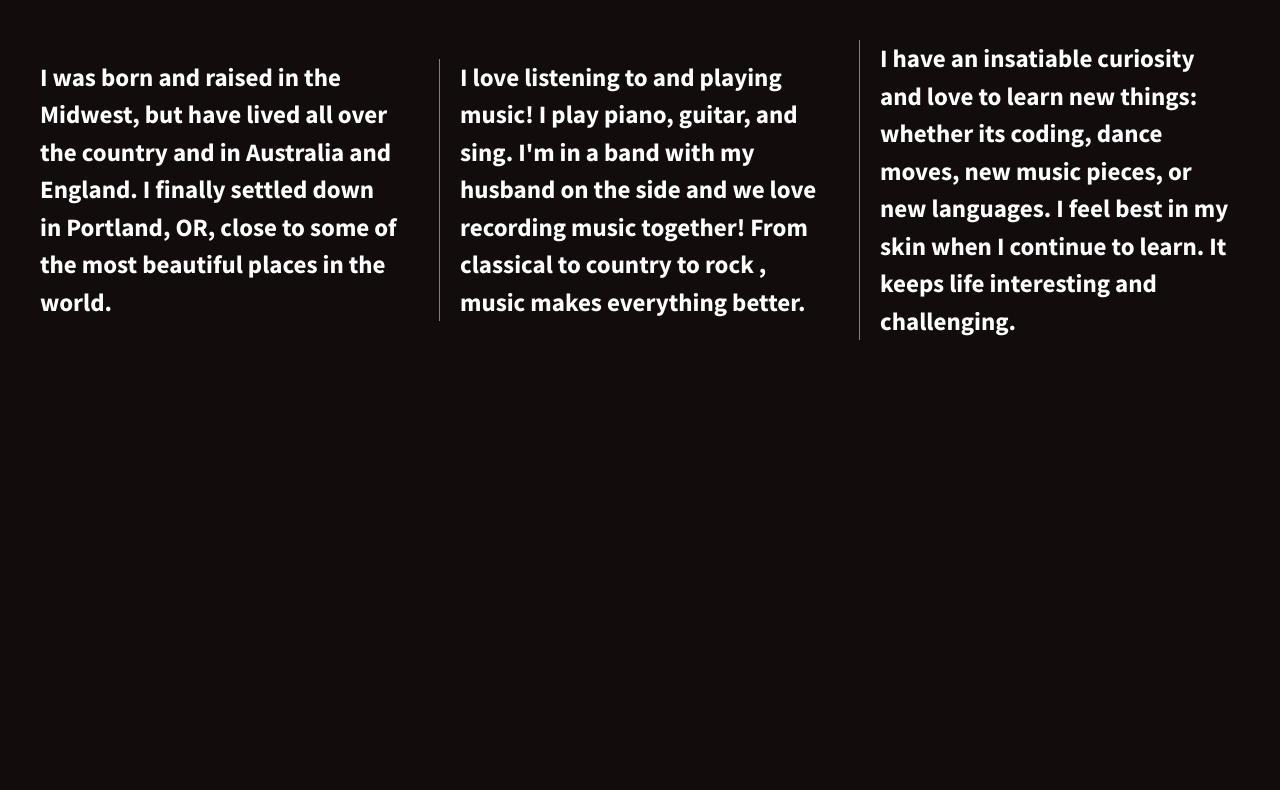
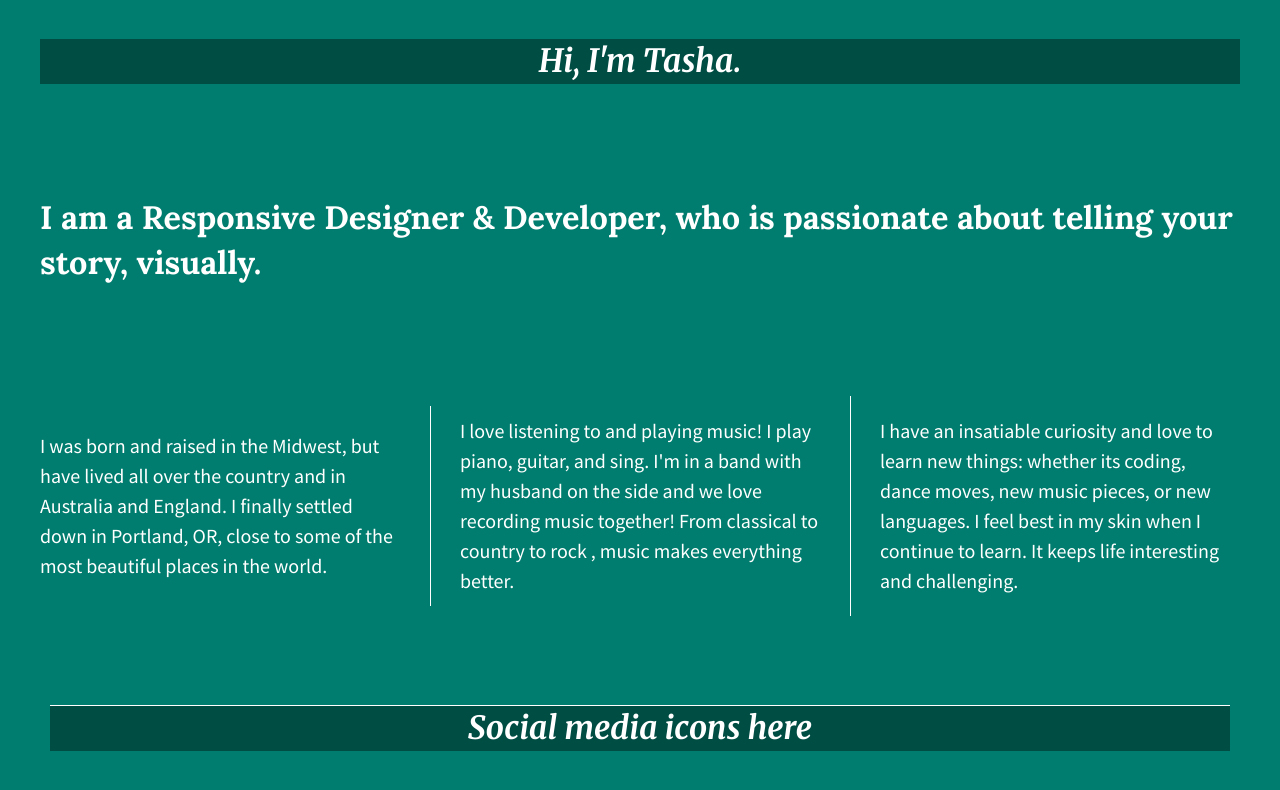
Before and after one commit to tashadanner/grid-flexbox, a plain HTML site: page index.html in a window 1280 px wide. Drawn offline with nearby package versions, Linux system fonts and the light colour scheme.

Commit message:
Added header and footer, customized colors and fonts.

```diff
--- a/css/main.css
+++ b/css/main.css
@@ -97,44 +97,87 @@ textarea {
 
 
 html {
-  background-color: #120D0C;
+  background-color: #007D6E;
   height: 100%;
   width: 100%;
 }
 
 body {
   font-family: 'Source Sans Pro', sans-serif;
-  padding: 2em;
-  font-weight: 700;
-  font-size: 1.25em;
+  padding: 0em 2em;
+  display: flex;
+  justify-content: center;
   color: #fff;
   height: 100%;
 }
 
-.wrapper {
-  /*add display:flex and set justify-content to space-between*/
-  align-items: center;
-  display: flex;
-  justify-content: space-between;
-  flex-flow: row wrap;
+header, footer {
+    background-color: #004d44;
+    font-size: 2em;
+    font-family: 'Merriweather', serif;
+    width: 100%;
 }
 
-.div-1, .div-2, .div-3 {
-  /*give the divs a width of 30%, add display:flex, set justify-content and align-items to center*/
+main {
+    background-color: #007D6E;
+    height: auto;
+    width: 100%;
+    font-size: 1.5em;
+	font-family: 'Lora', serif;
+  }
+
+header,
+footer,
+main {
+  display: flex;
+  justify-content: center;
+  align-items: flex-start;
+
+}
+
+.flex-container {
+    display: flex;
+    justify-content: center;
+    align-items: center;
+    flex-flow: row wrap;
+    justify-content: space-between;
+    max-width: 1200px;
+  }
+
+.flex-items {
+  color: #fff;
+  line-height: 1.5em;
+  font-size: 1.25em;
+  width: 30%;
+  min-height: 200px;
+  display: flex;
+  justify-content: center;
+  align-items: center;
+  background-color: #007D6E;
+}
+
+main p {
+    font-size: 1.35em;
+  }
+
+#div-1, #div-2, #div-3 {
+  display: flex;
+  justify-content: center;
+  align-items: center;
   color: #fff;
   line-height: 1.5em;
   font-size: 1.25em;
   height: auto;
-  display: flex;
-  width: 30%;
-  justify-content: center;
-  align-items: center;
 }
 
-.div-2, .div-3 {
-    border-left: .5px grey solid;
-    padding-left: 20px;
-}
+footer {
+    border-top: .5px solid #fff;
+	margin: 10px;
+  }
+
+  footer i {
+    padding: 30px 20px 0 0;
+  }
 
 
 
@@ -218,6 +261,16 @@ body {
    These examples override the primary ('mobile first') styles.
    Modify as content requires.
    ========================================================================== */
+@media all and (min-width: 1200px) {
+    #div-1, #div-2, .div-3 {
+      flex-basis: 30%;
+    }
+
+    #div-1, #div-2 {
+      border-right: 1px solid white;
+      padding-right: 30px;
+    }
+}
 
 @media print,
        (-webkit-min-device-pixel-ratio: 1.25),
--- a/index.html
+++ b/index.html
@@ -15,26 +15,35 @@
         <script src="js/vendor/modernizr-2.8.3.min.js"></script>
         <link href='http://fonts.googleapis.com/css?family=Lora:700' rel='stylesheet' type='text/css'>
         <link href='http://fonts.googleapis.com/css?family=Source+Sans+Pro:400,700' rel='stylesheet' type='text/css'>
+        <link href="https://fonts.googleapis.com/css2?family=Merriweather:ital,wght@1,700&display=swap" rel="stylesheet">
     </head>
     <body>
         <!--[if lt IE 8]>
             <p class="browserupgrade">You are using an <strong>outdated</strong> browser. Please <a href="http://browsehappy.com/">upgrade your browser</a> to improve your experience.</p>
         <![endif]-->
 
-        <section class="wrapper">
-            <div class="div-1">
-                I was born and raised in the Midwest, but have lived all over the country and in Australia and England. I finally settled down in Portland, OR, close to some of the most
-                beautiful places in the world.
-            </div>
-            <div class="div-2">
-                I love listening to and playing music! I play piano, guitar, and sing. I'm in a band with my husband on the side and we love recording music together! From classical to country to
-                rock , music makes everything better.
-
-            </div>
-            <div class="div-3">
-                I have an insatiable curiosity and love to learn new things: whether its coding, dance moves, new music pieces, or new languages. I feel best in my skin when I continue to learn.
-                It keeps life interesting and challenging.
-            </div>
+        <section class="flex-container">
+            <header>
+                Hi, I'm Tasha.
+            </header>
+            <main>
+                <p>I am a Responsive Designer &amp; Developer, who is passionate about telling your story, visually.</p>
+            </main>
+                <div id="div-1" class="flex-items">
+                    <p>I was born and raised in the Midwest, but have lived all over the country and in Australia and England. I finally settled down in Portland, OR, close to some of the most
+                beautiful places in the world.</p>
+                </div>
+                <div id="div-2" class="flex-items">
+                    <p>I love listening to and playing music! I play piano, guitar, and sing. I'm in a band with my husband on the side and we love recording music together! From classical to country to
+                rock , music makes everything better.</p>
+                </div>
+                <div id="div-3" class="flex-items">
+                    <p>I have an insatiable curiosity and love to learn new things: whether its coding, dance moves, new music pieces, or new languages. I feel best in my skin when I continue to learn.
+                It keeps life interesting and challenging.</p>
+                </div>
+            <footer>
+                Social media icons here
+            </footer>
         </section>
 
         <script src="https://ajax.googleapis.com/ajax/libs/jquery/1.11.3/jquery.min.js"></script>
```
